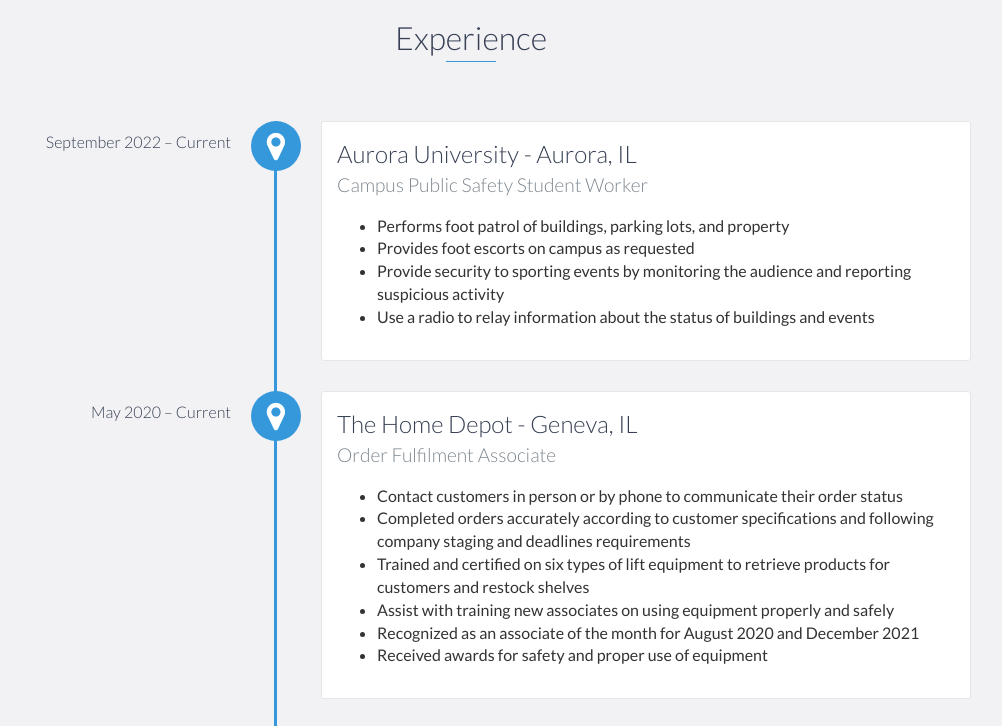
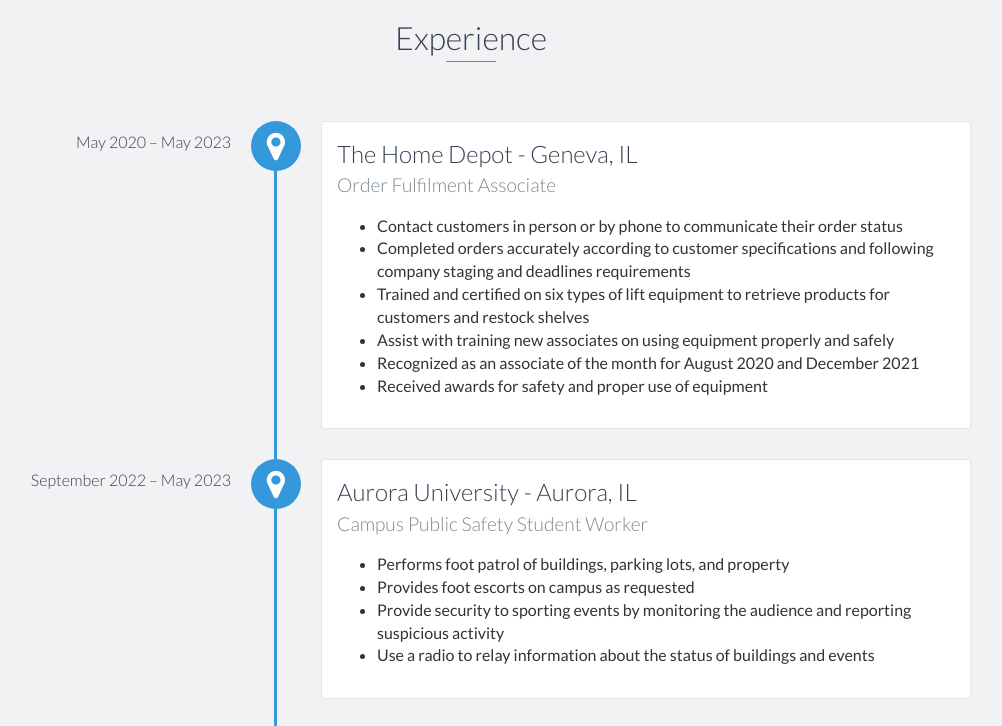
Before and after one commit to Drewl919/Drewl919.github.io, a website: page index.html in a window 1280 px wide. Shown: the part 1100-1826 px from the top of the page, without its empty margins (169-1171 px from the left). Drawn offline with nearby package versions, Linux system fonts and the light colour scheme.

Commit message:
updated job information and resume

```diff
--- a/index.html
+++ b/index.html
@@ -97,20 +97,7 @@
     <div id="experience" class="background-alt">
         <h2 class="heading">Experience</h2>
         <div id="experience-timeline">
-            <div data-date="September 2022 – Current">
-                <h3>Aurora University - Aurora, IL</h3>
-                <h4>Campus Public Safety Student Worker</h4>
-                <p>
-                <ul>
-                    <li>Performs foot patrol of buildings, parking lots, and property</li>
-                    <li>Provides foot escorts on campus as requested</li>
-                    <li>Provide security to sporting events by monitoring the audience and reporting suspicious activity</li>
-                    <li>Use a radio to relay information about the status of buildings and events</li>
-
-                </ul>
-                </p>
-            </div>
-            <div data-date="May 2020 – Current">
+            <div data-date="May 2020 – May 2023">
                 <h3>The Home Depot - Geneva, IL</h3>
                 <h4>Order Fulfilment Associate</h4>
                 <p>
@@ -122,6 +109,19 @@
                         <li>Recognized as an associate of the month for August 2020 and December 2021</li>
                         <li>Received awards for safety and proper use of equipment</li>
                     </ul>
+                </p>
+            </div>
+            <div data-date="September 2022 – May 2023">
+                <h3>Aurora University - Aurora, IL</h3>
+                <h4>Campus Public Safety Student Worker</h4>
+                <p>
+                <ul>
+                    <li>Performs foot patrol of buildings, parking lots, and property</li>
+                    <li>Provides foot escorts on campus as requested</li>
+                    <li>Provide security to sporting events by monitoring the audience and reporting suspicious activity</li>
+                    <li>Use a radio to relay information about the status of buildings and events</li>
+
+                </ul>
                 </p>
             </div>
             <div data-date="June 2022 – August 2022">
@@ -138,7 +138,6 @@
                     </ul>
                 </p>
             </div>
-
             <div data-date="April 2021 – August 2021">
                 <h3>The Home Depot - Geneva, IL</h3>
                 <h4>Garden Recovery Associate</h4>
@@ -161,7 +160,7 @@
             <h3>Aurora University</h3>
             <span class="education-date">January 2022 - May 2024</span>
             <h4>Bachelor of Science in Cybersecurity & Computer Science</h4>
-            <p>GPA: 3.87/4.0</p>
+            <p>GPA: 3.92/4.0</p>
             <p style="font-style: italic">
                 Relevant Courses:
                 <ul style="font-style: italic">
```
Also changed, not shown: 1 other file.
